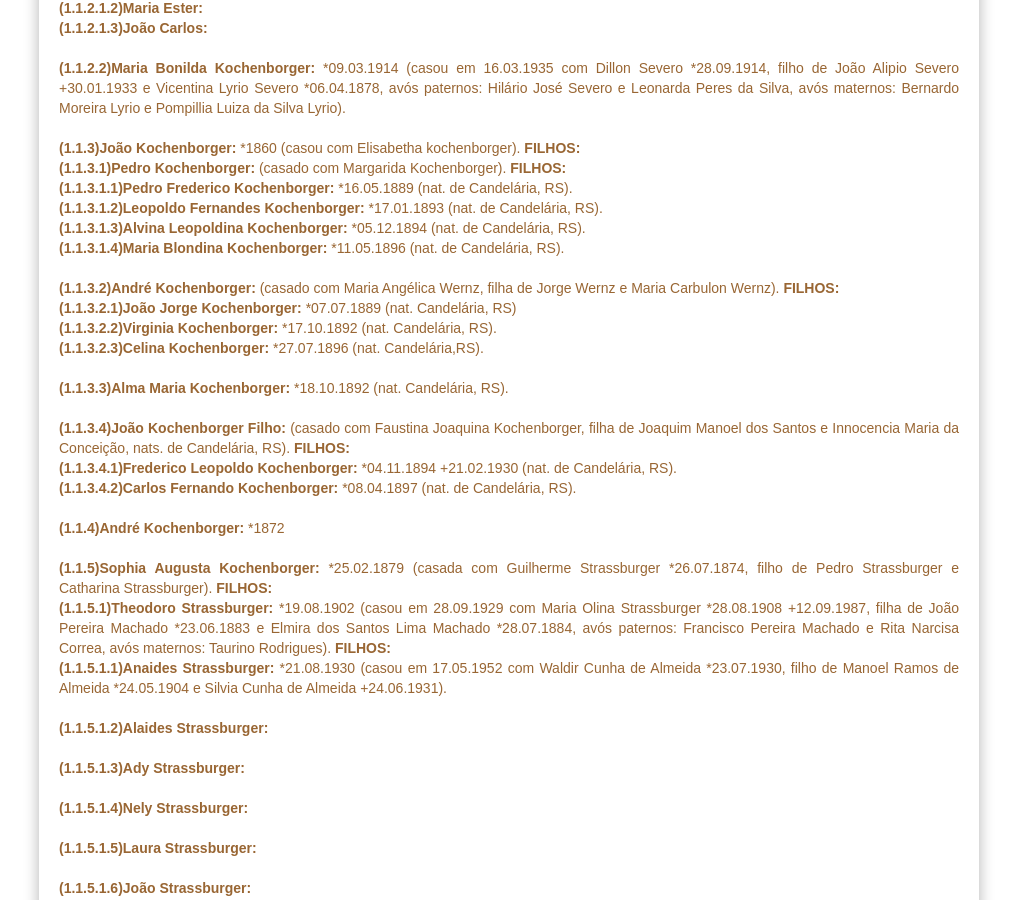
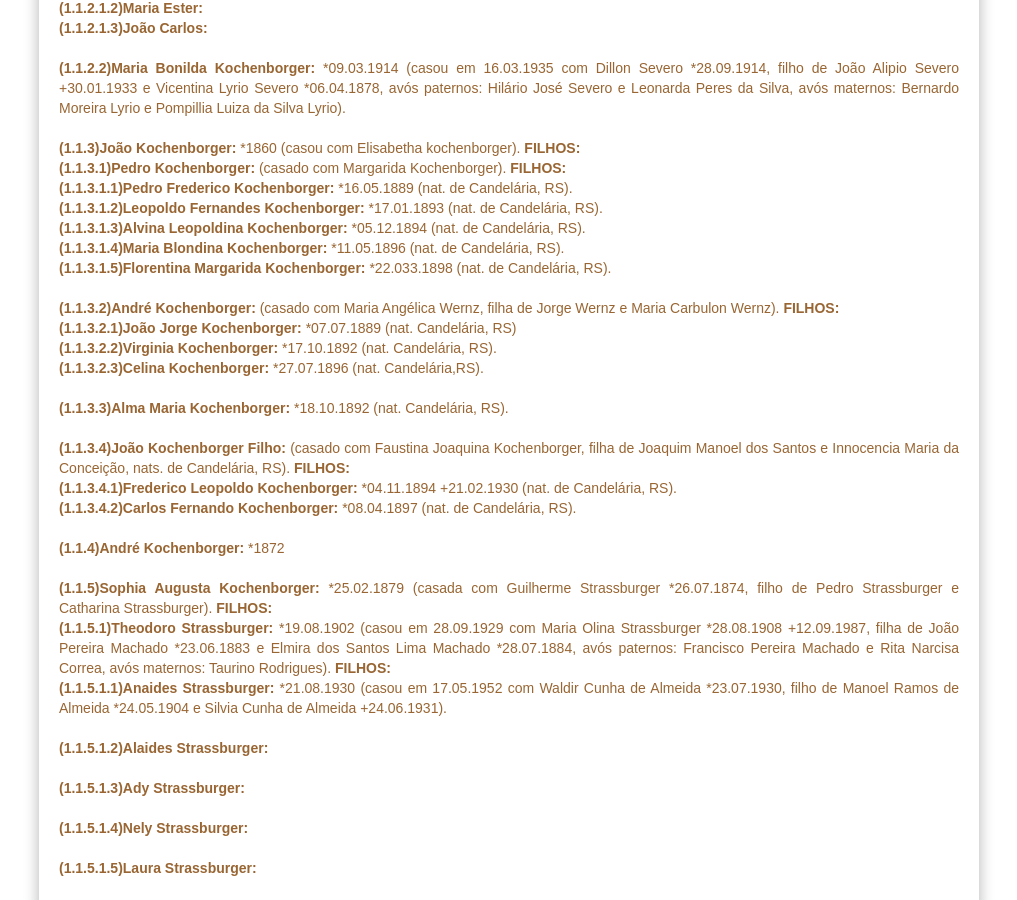
Before and after one commit to claudiovargas1955/claudiovargas1955.github.io, a Jekyll site: the page built from _pages/familia-kochenborger.html, in a window 1280 px wide and 900 px high, scrolled down 2315 px. Shown: the whole window, without its empty margins (131-1148 px from the left). Built offline with Jekyll 4.4.1, drawn with Linux system fonts in a browser that asks for light colours; some web fonts are replaced.

Commit message:
Update familia-kochenborger.html

```diff
--- a/_pages/familia-kochenborger.html
+++ b/_pages/familia-kochenborger.html
@@ -206,10 +206,11 @@ Oliveira e Idalina Soares Leal *1850 +03.09.1934). <b>FILHOS: </b><br>
               <b>(1.1.3.1.1)Pedro Frederico Kochenborger: </b>*16.05.1889 (nat. de Candelária, RS). <br>
               <b>(1.1.3.1.2)Leopoldo Fernandes Kochenborger: </b>*17.01.1893 (nat. de Candelária, RS).<br>
               <b>(1.1.3.1.3)Alvina Leopoldina Kochenborger: </b>*05.12.1894 (nat. de Candelária, RS).<br>
-              <b>(1.1.3.1.4)Maria Blondina Kochenborger: </b>*11.05.1896 (nat. de Candelária, RS).<br><br>
+              <b>(1.1.3.1.4)Maria Blondina Kochenborger: </b>*11.05.1896 (nat. de Candelária, RS).<br>
+              <b>(1.1.3.1.5)Florentina Margarida Kochenborger: </b>*22.033.1898 (nat. de Candelária, RS).<br><br>
 
-            <b>(1.1.3.2)André Kochenborger: </b>(casado com Maria Angélica Wernz, filha de Jorge Wernz e Maria Carbulon Wernz).
-            <b>FILHOS: </b><br>
+              <b>(1.1.3.2)André Kochenborger: </b>(casado com Maria Angélica Wernz, filha de Jorge Wernz e Maria Carbulon Wernz).
+              <b>FILHOS: </b><br>
               <b>(1.1.3.2.1)João Jorge Kochenborger: </b>*07.07.1889 (nat. Candelária, RS)<br>
               <b>(1.1.3.2.2)Virginia Kochenborger: </b>*17.10.1892 (nat. Candelária, RS). <br>
               <b>(1.1.3.2.3)Celina Kochenborger: </b>*27.07.1896 (nat. Candelária,RS).<br><br>
```
